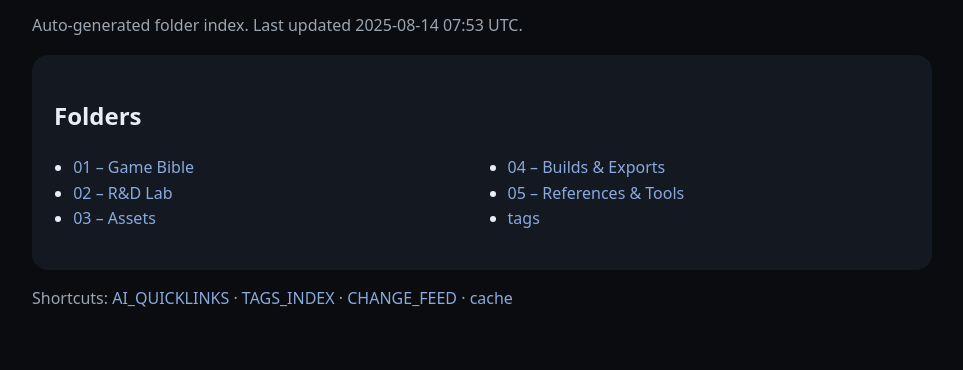
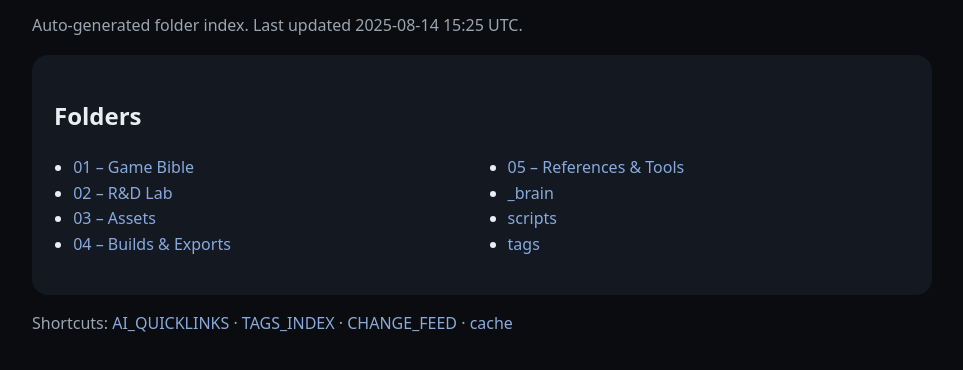
Before and after one commit to altondavisver4/Dungeonpunk-Dev-Vault, a plain HTML site: page index.html in a window 1280 px wide. Shown: the part 94-464 px from the top of the page, without its empty margins (158-1121 px from the left). Drawn offline with Linux system fonts and the light colour scheme.

Commit message:
chore: auto-update folder indexes [skip ci]

```diff
--- a/index.html
+++ b/index.html
@@ -14,7 +14,7 @@
 </style>
 <main>
   <h1>PsiOpera / Dungeonpunk — AI Brain</h1>
-  <p class="muted">Auto-generated folder index. Last updated 2025-08-14 07:53 UTC.</p>
+  <p class="muted">Auto-generated folder index. Last updated 2025-08-14 15:25 UTC.</p>
   <div class="card">
     <h2>Folders</h2>
     <ul class="cols">
@@ -23,6 +23,8 @@
 <li><a href="//home/runner/work/Dungeonpunk-Dev-Vault/Dungeonpunk-Dev-Vault/03%20%E2%80%93%20Assets/index.html">03 – Assets</a></li>
 <li><a href="//home/runner/work/Dungeonpunk-Dev-Vault/Dungeonpunk-Dev-Vault/04%20%E2%80%93%20Builds%20&%20Exports/index.html">04 – Builds &amp; Exports</a></li>
 <li><a href="//home/runner/work/Dungeonpunk-Dev-Vault/Dungeonpunk-Dev-Vault/05%20%E2%80%93%20References%20&%20Tools/index.html">05 – References &amp; Tools</a></li>
+<li><a href="//home/runner/work/Dungeonpunk-Dev-Vault/Dungeonpunk-Dev-Vault/_brain/index.html">_brain</a></li>
+<li><a href="//home/runner/work/Dungeonpunk-Dev-Vault/Dungeonpunk-Dev-Vault/scripts/index.html">scripts</a></li>
 <li><a href="//home/runner/work/Dungeonpunk-Dev-Vault/Dungeonpunk-Dev-Vault/tags/index.html">tags</a></li>
     </ul>
   </div>
```
